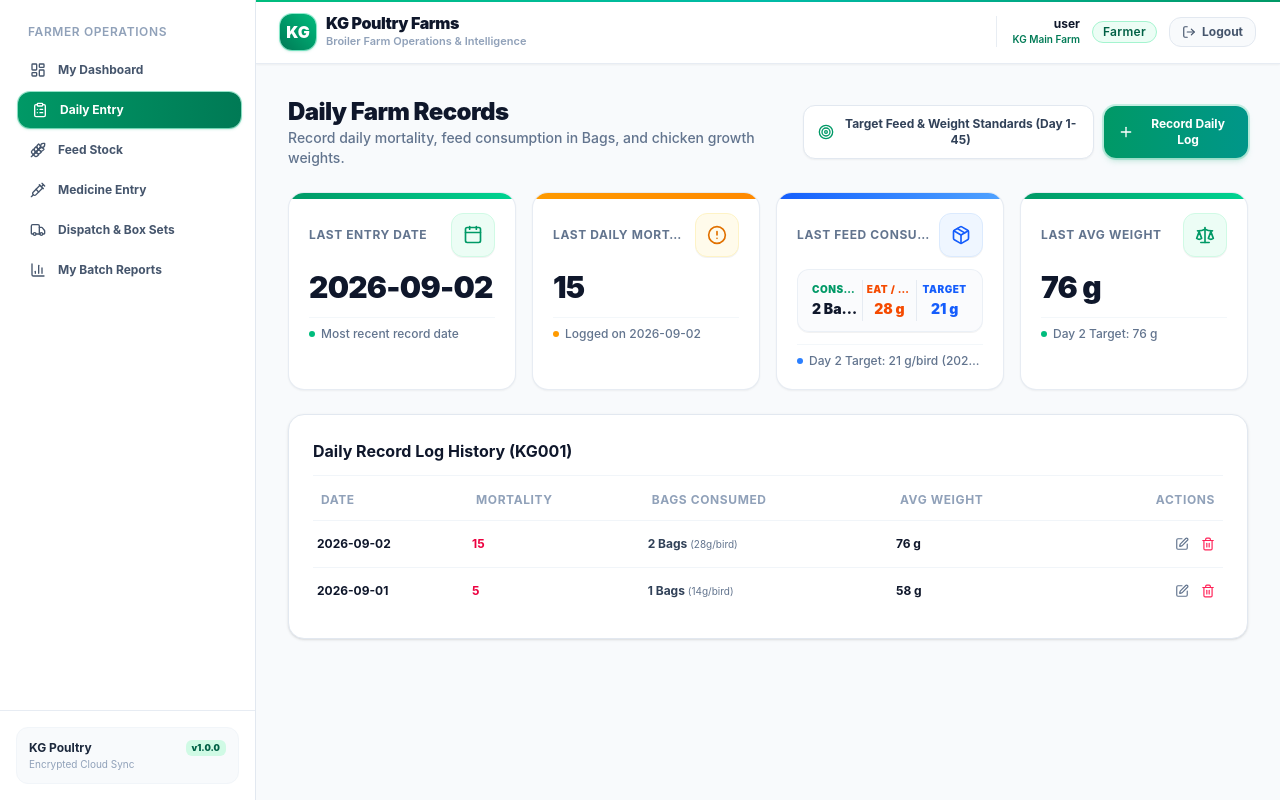
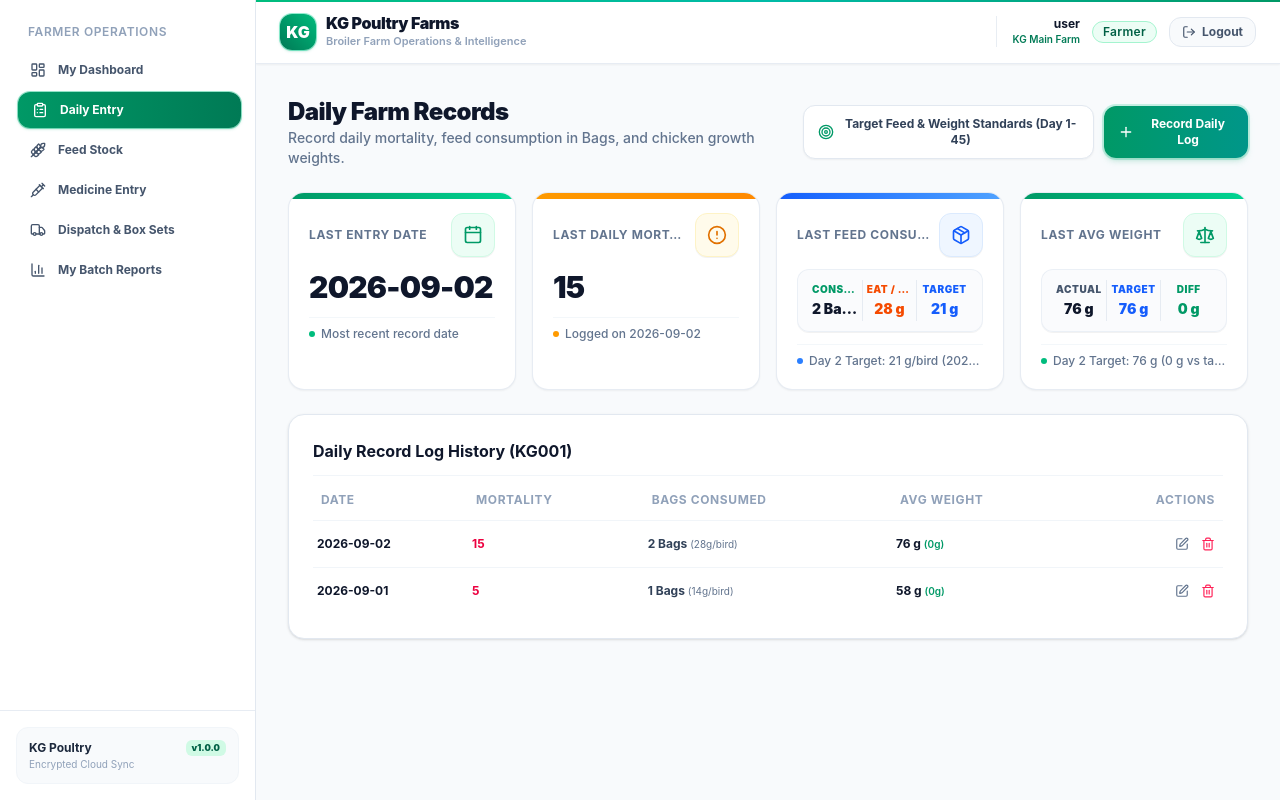
Before and after one commit to natishg-1632006/KG-Poultry-Farms, a React (Vite) app: page /daily-records in a window 1280 px wide. Built offline with nearby package versions, Linux system fonts and the light colour scheme; no server answers; the database is empty; sample sign-in values are in the browser's storage.

Commit message:
Add ACTUAL, TARGET, DIFF 3-column breakdown pill and target difference tracking to Last Avg Weight card

```diff
--- a/src/pages/DailyRecordsPage.jsx
+++ b/src/pages/DailyRecordsPage.jsx
@@ -293,6 +293,7 @@ export const DailyRecordsPage = () => {
   let lastRecordPerBirdGram = 0;
   let lastRecordTargetGram = 20;
   let lastRecordTargetWeightGram = 58;
+  let lastRecordWeightDiff = 0;
 
   if (lastRecord) {
     if (selectedBatch?.chickArrivalDate && lastRecord.recordDate) {
@@ -307,6 +308,7 @@ export const DailyRecordsPage = () => {
     lastRecordTotalKg = lastRecordBags * KG_PER_BAG; // 1 Bag = 70 kg
     const chicksCount = Number(lastRecord.remainingChickCount || selectedBatch?.remainingChickCount || selectedBatch?.initialChickCount || 5000);
     lastRecordPerBirdGram = chicksCount > 0 ? Math.round((lastRecordTotalKg * 1000) / chicksCount) : 0;
+    lastRecordWeightDiff = Number(lastRecord.averageWeight || 0) - lastRecordTargetWeightGram;
   }
 
   if (loading) return <div className="p-8 text-center text-slate-500">Loading Daily Farm Records...</div>;
@@ -428,8 +430,21 @@ export const DailyRecordsPage = () => {
         />
         <StatCard
           title="Last Avg Weight"
+          statsBreakdown={
+            lastRecord
+              ? [
+                  { label: 'ACTUAL', value: `${lastRecord.averageWeight} g`, labelColor: 'text-slate-600', valueColor: 'text-slate-900' },
+                  { label: 'TARGET', value: `${lastRecordTargetWeightGram} g`, labelColor: 'text-blue-600', valueColor: 'text-blue-600' },
+                  { label: 'DIFF', value: `${lastRecordWeightDiff > 0 ? '+' : ''}${lastRecordWeightDiff} g`, labelColor: lastRecordWeightDiff < 0 ? 'text-rose-600' : 'text-emerald-600', valueColor: lastRecordWeightDiff < 0 ? 'text-rose-600' : 'text-emerald-600' }
+                ]
+              : null
+          }
           value={lastRecord ? `${lastRecord.averageWeight} g` : '0 g'}
-          subtext={lastRecord ? `Day ${lastRecordFlockAgeDay} Target: ${lastRecordTargetWeightGram} g` : 'No weight logged'}
+          subtext={
+            lastRecord
+              ? `Day ${lastRecordFlockAgeDay} Target: ${lastRecordTargetWeightGram} g (${lastRecordWeightDiff > 0 ? '+' : ''}${lastRecordWeightDiff} g vs target)`
+              : 'No weight logged'
+          }
           icon={Scale}
           color="emerald"
         />
@@ -581,6 +596,18 @@ export const DailyRecordsPage = () => {
                   const totalKg = bags * KG_PER_BAG;
                   const chickCount = Number(r.remainingChickCount || selectedBatch?.remainingChickCount || selectedBatch?.initialChickCount || 5000);
                   const perBirdEat = chickCount > 0 ? Math.round((totalKg * 1000) / chickCount) : 0;
+
+                  let rAgeDay = 1;
+                  if (selectedBatch?.chickArrivalDate && r.recordDate) {
+                    const arrDate = new Date(selectedBatch.chickArrivalDate);
+                    const rDate = new Date(r.recordDate);
+                    const diffMs = Math.max(0, rDate.getTime() - arrDate.getTime());
+                    rAgeDay = Math.min(45, Math.floor(diffMs / (1000 * 60 * 60 * 24)) + 1);
+                  }
+                  const rTargetWeight = AVERAGE_WEIGHT_TARGETS[rAgeDay] || 58;
+                  const rWeightDiff = Number(r.averageWeight || 0) - rTargetWeight;
+                  const rDiffStr = rWeightDiff > 0 ? `+${rWeightDiff}g` : `${rWeightDiff}g`;
+
                   return (
                     <tr key={r.recordDate} className="hover:bg-slate-50">
                       <td className="py-3 px-1 font-bold text-slate-900 truncate" title={r.recordDate}>{r.recordDate}</td>
@@ -588,7 +615,9 @@ export const DailyRecordsPage = () => {
                       <td className="py-3 px-1 text-slate-700 font-bold truncate" title={`${bags} Bags (${perBirdEat} g/bird)`}>
                         {bags} Bags <span className="text-[10px] font-normal text-slate-500">({perBirdEat}g/bird)</span>
                       </td>
-                      <td className="py-3 px-1 font-bold text-slate-900 truncate" title={`${r.averageWeight} g`}>{r.averageWeight} g</td>
+                      <td className="py-3 px-1 font-bold text-slate-900 truncate" title={`${r.averageWeight} g (Target: ${rTargetWeight}g, Diff: ${rDiffStr})`}>
+                        {r.averageWeight} g <span className={`text-[10px] font-semibold ${rWeightDiff < 0 ? 'text-rose-600' : 'text-emerald-600'}`}>({rDiffStr})</span>
+                      </td>
                       <td className="py-3 px-1 text-right">
                         <div className="flex items-center justify-end gap-1">
                           <button
```
